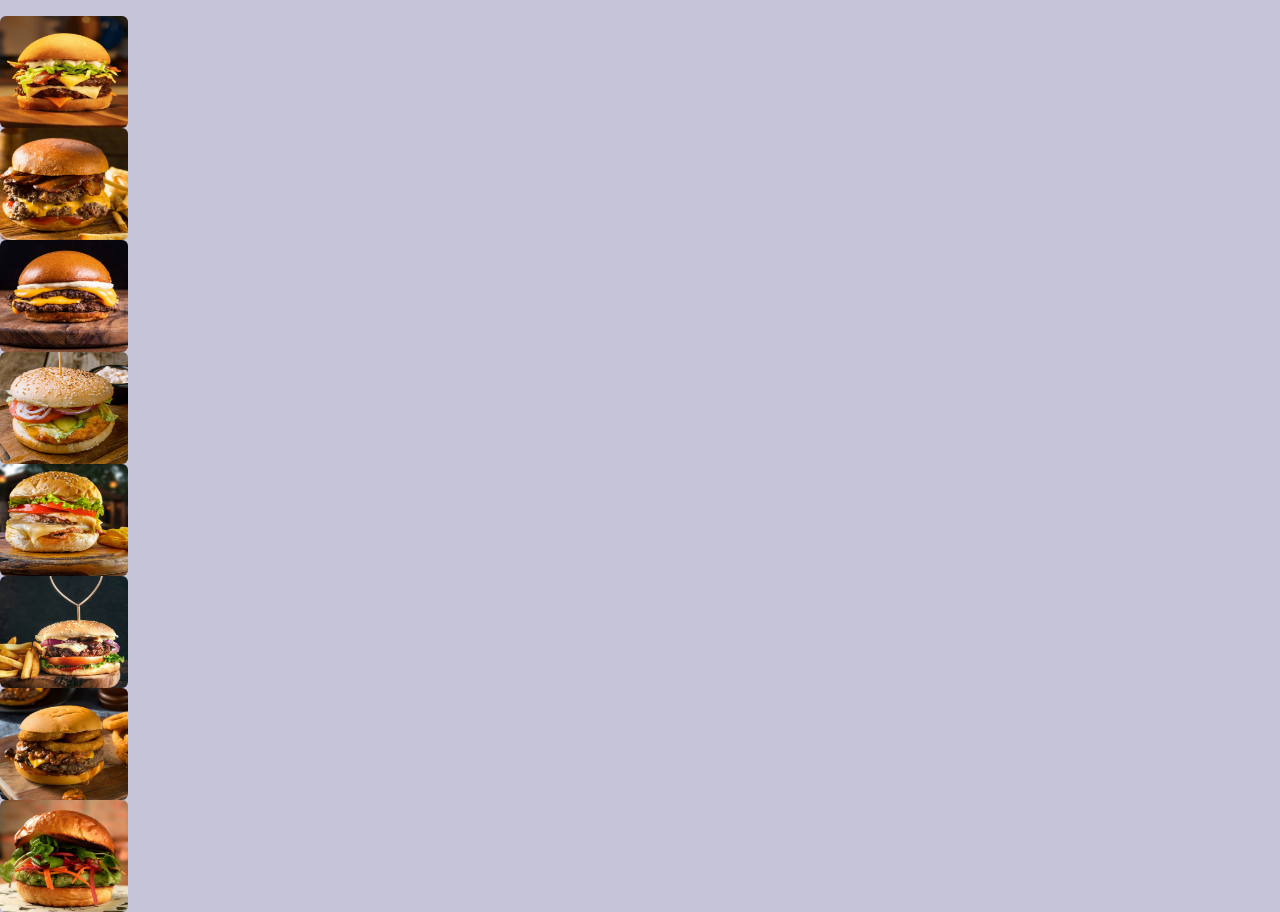
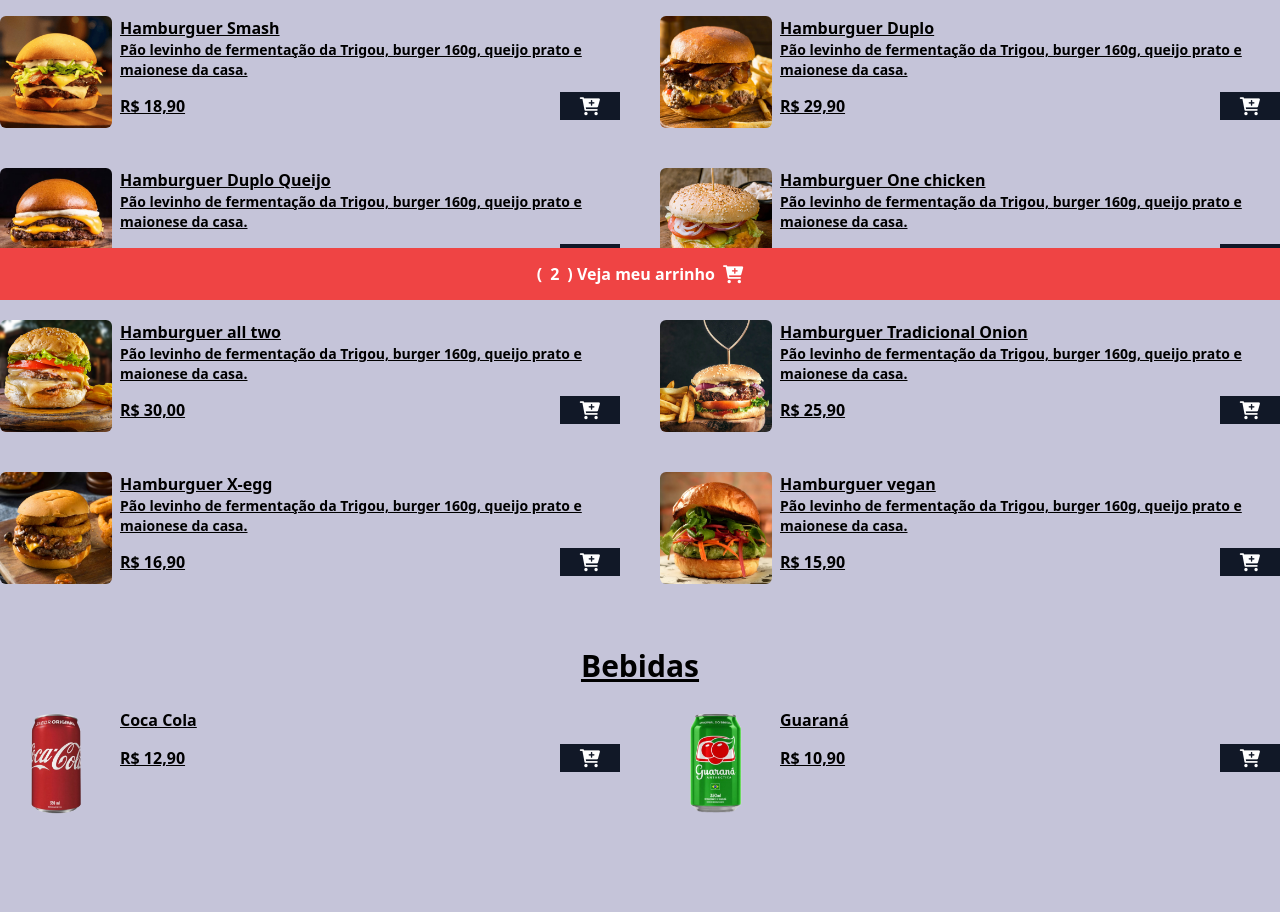
Before and after one commit to virgiliocesar/Dev-Burguer, a React (Vite) app: page / in a window 1280 px wide. Shown: the part 500-1412 px from the top of the page. After the commit the page ends 1384 px from the top, so only its background shows below. Built offline with nearby package versions, Linux system fonts and the light colour scheme.

Commit message:
finalizado criação de componentes e ajustes finos

```diff
--- a/index.html
+++ b/index.html
@@ -3,6 +3,7 @@
   <head>
     <meta charset="UTF-8" />
     <link rel="icon" type="image/svg+xml" href="/vite.svg" />
+    <link rel="stylesheet" href="https://cdnjs.cloudflare.com/ajax/libs/font-awesome/6.0.0-beta3/css/all.min.css" integrity="sha512-Fo3rlrZj/k7ujTnHg4CGR2D7kSs0v4LLanw2qksYuRlEzO+tcaEPQogQ0KaoGN26/zrn20ImR1DfuLWnOo7aBA==" crossorigin="anonymous" referrerpolicy="no-referrer" />
     <meta name="viewport" content="width=device-width, initial-scale=1.0" />
     <title>Dev Burguer</title>
   </head>
--- a/src/App.tsx
+++ b/src/App.tsx
@@ -1,9 +1,13 @@
-import Header from "./Header";
+import Header from "./components/Header";
 import Menu from "./Menu";
+import Footer from "./components/Footer";
+import Modal from "./components/Modal";
 
 export default function App() {
   return <div className="text-3 font-bold underline">
     <Header />
     <Menu />
+    <Modal/>
+    <Footer />
   </div>;
 }
--- a/src/Menu.tsx
+++ b/src/Menu.tsx
@@ -1,3 +1,5 @@
+import Product from "./components/Product";
+
 import hambOne from "./assets/img/hamb-1.png";
 import hambTwo from "./assets/img/hamb-2.png";
 import hambThree from "./assets/img/hamb-3.png";
@@ -6,7 +8,9 @@ import hambFive from "./assets/img/hamb-5.png";
 import hambSix from "./assets/img/hamb-6.png";
 import hambSeven from "./assets/img/hamb-7.png";
 import hambEith from "./assets/img/hamb-8.png";
-import Product from './components/Product';
+import refriOne from "./assets/img/refri-1.png";
+import refriTwo from "./assets/img/refri-2.png";
+
 const Menu = () => {
   return (
     <div>
@@ -14,16 +18,124 @@ const Menu = () => {
         Conheça nosso menu
       </h2>
       <div id="menu">
-        <main>
-          <Product src={hambOne} />
-          <Product src={hambTwo} />
-          <Product src={hambThree} />
-          <Product src={hambFor} />
-          <Product src={hambFive} />
-          <Product src={hambSix} />
-          <Product src={hambSeven} />
-          <Product src={hambEith} />
+        <main className="grid grid-cols-1 md:grid-cols-2 gap-7 md:gap-10 mx-auto max-w-7xl px2 mb-16">
+          <Product
+            src={hambOne}
+            alt={"Hamburguer Smash"}
+            title={"Hamburguer Smash"}
+            description={
+              "Pão levinho de fermentação da Trigou, burger 160g, queijo prato e maionese da casa."
+            }
+            price={"R$ 18,90"}
+            dataName={"Hamburguer Smash"}
+            dataPrice={"18.90"}
+          />
+          <Product
+            src={hambTwo}
+            alt={"Hamburguer Duplo"}
+            title={"Hamburguer Duplo"}
+            description={
+              "Pão levinho de fermentação da Trigou, burger 160g, queijo prato e maionese da casa."
+            }
+            price={"R$ 29,90"}
+            dataName={"Hamburguer Duplo"}
+            dataPrice={"29.90"}
+          />
+          <Product
+            src={hambThree}
+            alt={"Hamburguer Duplo Queijo"}
+            title={"Hamburguer Duplo Queijo"}
+            description={
+              "Pão levinho de fermentação da Trigou, burger 160g, queijo prato e maionese da casa."
+            }
+            price={"R$ 35,90"}
+            dataName={"Hamburguer Duplo Queijo"}
+            dataPrice={"35.90"}
+          />
+          <Product
+            src={hambFor}
+            alt={"Hamburguer One chicken"}
+            title={"Hamburguer One chicken"}
+            description={
+              "Pão levinho de fermentação da Trigou, burger 160g, queijo prato e maionese da casa."
+            }
+            price={"R$ 32,90"}
+            dataName={"Hamburguer One chicken"}
+            dataPrice={"32.90"}
+          />
+          <Product
+            src={hambFive}
+            alt={"Hamburguer all two "}
+            title={"Hamburguer all two"}
+            description={
+              "Pão levinho de fermentação da Trigou, burger 160g, queijo prato e maionese da casa."
+            }
+            price={"R$ 30,00"}
+            dataName={"Hamburguer all two"}
+            dataPrice={"30.00"}
+          />
+          <Product
+            src={hambSix}
+            alt={"Hamburguer Tradicional Onion"}
+            title={"Hamburguer Tradicional Onion"}
+            description={
+              "Pão levinho de fermentação da Trigou, burger 160g, queijo prato e maionese da casa."
+            }
+            price={"R$ 25,90"}
+            dataName={"Hamburguer Tradicional Onion"}
+            dataPrice={"25.90"}
+          />
+          <Product
+            src={hambSeven}
+            alt={"Hamburguer X-egg"}
+            title={"Hamburguer X-egg"}
+            description={
+              "Pão levinho de fermentação da Trigou, burger 160g, queijo prato e maionese da casa."
+            }
+            price={"R$ 16,90"}
+            dataName={"Hamburguer X-egg"}
+            dataPrice={"16.90"}
+          />
+          <Product
+            src={hambEith}
+            alt={"Hamburguer"}
+            title={"Hamburguer vegan"}
+            description={
+              "Pão levinho de fermentação da Trigou, burger 160g, queijo prato e maionese da casa."
+            }
+            price={"R$ 15,90"}
+            dataName={"Hamburguer vegan"}
+            dataPrice={"15.90"}
+          />
         </main>
+        <div className="mx-auto max-w-7-1 px-2 my-2">
+          <h2 className="text-2xl md:text-3xl font-bold text-center mt-9 mb-6">
+            Bebidas
+          </h2>
+        </div>
+        <div
+          className="grid grid-cols-1 md:grid-cols-2 gap-7 md:gap-10 mx-auto max-w-7xl px2 mb-16"
+          id="menu"
+        >
+          <Product
+            src={refriOne}
+            alt={"Refrigerante Coca Cola"}
+            title={"Coca Cola"}
+            description={""}
+            price={"R$ 12,90"}
+            dataName={"Coca Cola"}
+            dataPrice={"12.90"}
+          />
+          <Product
+            src={refriTwo}
+            alt={"Refrigerante Guaraná"}
+            title={"Guaraná"}
+            description={""}
+            price={"R$ 10,90"}
+            dataName={"Guaraná"}
+            dataPrice={"10.90"}
+          />
+        </div>
       </div>
     </div>
   );
--- /dev/null
+++ b/src/components/Footer.tsx
@@ -0,0 +1,13 @@
+const Footer= () => {
+  return (
+    <footer className="w-full bg-red-500 py-3 fixed bottom-0 z-40 flex items-center justify-center">
+      <button className="flex items-center gap-2 text-white" id="cart-btn">
+        (<span id="cart-count">2</span>)
+        Veja meu arrinho
+        <i className="fa fa-cart-plus text-lg text-white"></i>
+      </button>
+    </footer>
+  )
+}
+
+export default Footer
--- a/src/Header.tsx
+++ b/src/components/Header.tsx
@@ -1,17 +1,20 @@
-import Logo from "./assets/img/hamb-1.png";
+import Logo from "../assets/img/hamb-1.png";
 const Header = () => {
   return (
     <header className="w-full h-[420px] bg-zinc-900 bg-home bg cover bg-center ">
       <div className="w-full h-flex flex flex-col justify-center items-center">
         <img
-          className="w-32 h-32 rounded-full shadow-lg hover:scale-110 duration-200"
+          className="mt-16 w-32 h-32 rounded-full shadow-lg hover:scale-110 duration-200"
           src={Logo}
           alt="logo"
         />
         <h1 className="text-4xl mt-4 mb-2 font-bold text-white">Dev Burguer</h1>
         <span className="text-white">Rua dev 372, SBC - SP</span>
         <div className="bg-green-600 px-4 py-1 rounded-lg mt-5" id="date-span">
-          <span className="text-white font-medium"> Seg á Dom - 18:00 as 23:00</span>
+          <span className="text-white font-medium">
+            {" "}
+            Seg á Dom - 18:00 as 23:00
+          </span>
         </div>
       </div>
     </header>
--- /dev/null
+++ b/src/components/Modal.tsx
@@ -0,0 +1,20 @@
+const Modal = () => {
+  return (
+    <div className="bg-black/50 w-full h-full fixed top-0 left-0 z-[99] items-center justify-center flex hidden">
+      <div className="bg-white p-5 rounded-md min-w-[90%] md:min-w-[600px]">
+              <h2 className="text-center font-bold text-2xl mb-2">Meu carrinho</h2>
+              <div id="cart-items" className="flex justify-between mb-2 flex-col"></div>
+              <p className="font-bold">Total: <span id="cart-total">0.00</span></p>
+              <p className="font-bold mt-4">Endereço de entrega:</p>
+              <input type="text" placeholder="Digite seu endereço completo..." id="adrress" className="w-full border-2 p-1 rounded my-1" />
+              <p className="text-red-500 hidden" id="address-warn">Digite seu endereço completo!</p>
+              <div className="flex items-center justify-between mt-5 w-full">
+                  <button id="close-modal-btn">Fechar</button>
+                  <button id="checkout-btn" className="bg-green-500 text-white px-4 py1 rounded">Finalizar pedido</button>
+              </div>
+      </div>
+    </div>
+  );
+};
+
+export default Modal;
--- a/src/components/Product.tsx
+++ b/src/components/Product.tsx
@@ -1,13 +1,43 @@
-const Product = ({src}: {src: string}) => {
+const Product = ({
+  src,
+  alt,
+  title,
+  description,
+  price,
+  dataName,
+  dataPrice,
+}: {
+  src: string;
+  alt: string;
+  title: string;
+  description: string;
+  price: string;
+  dataName: string;
+  dataPrice: string;
+}) => {
   return (
-    <div>
+    <div className="flex gap-2 w-full">
       <img
-        className="w-32 h-28 rounded-md"
+        className="w-32 h-28 rounded-md hover:scale-110 hover:-rotate-2 duration-300"
         src={src}
-        alt="Hamburguer Smash"
+        alt={alt}
       />
+      <div className="w-full">
+        <p className="font-bold">{title}</p>
+        <p className="text-sm">{description}</p>
+        <div className="flex items-center gap-2 justify-between mt-3">
+          <p className="">{price}</p>
+          <button
+            className="bg-gray-900 px-5 roubnded add-to-cart-btn"
+            data-name={dataName}
+            data-price={dataPrice}
+          >
+            <i className="fas fa-cart-plus text-lg text-white"></i>
+          </button>
+        </div>
+      </div>
     </div>
   );
-}
+};
 
-export default Product
+export default Product;
```
